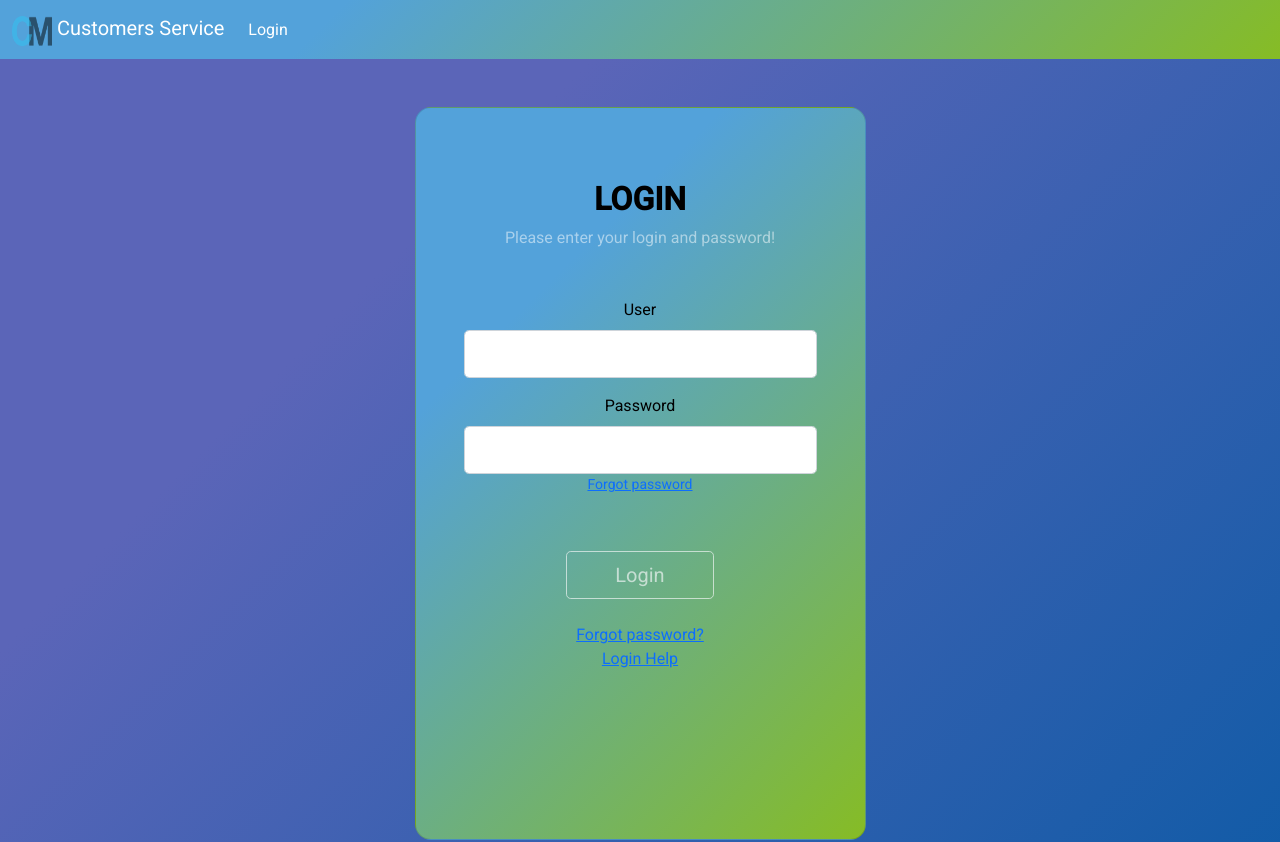
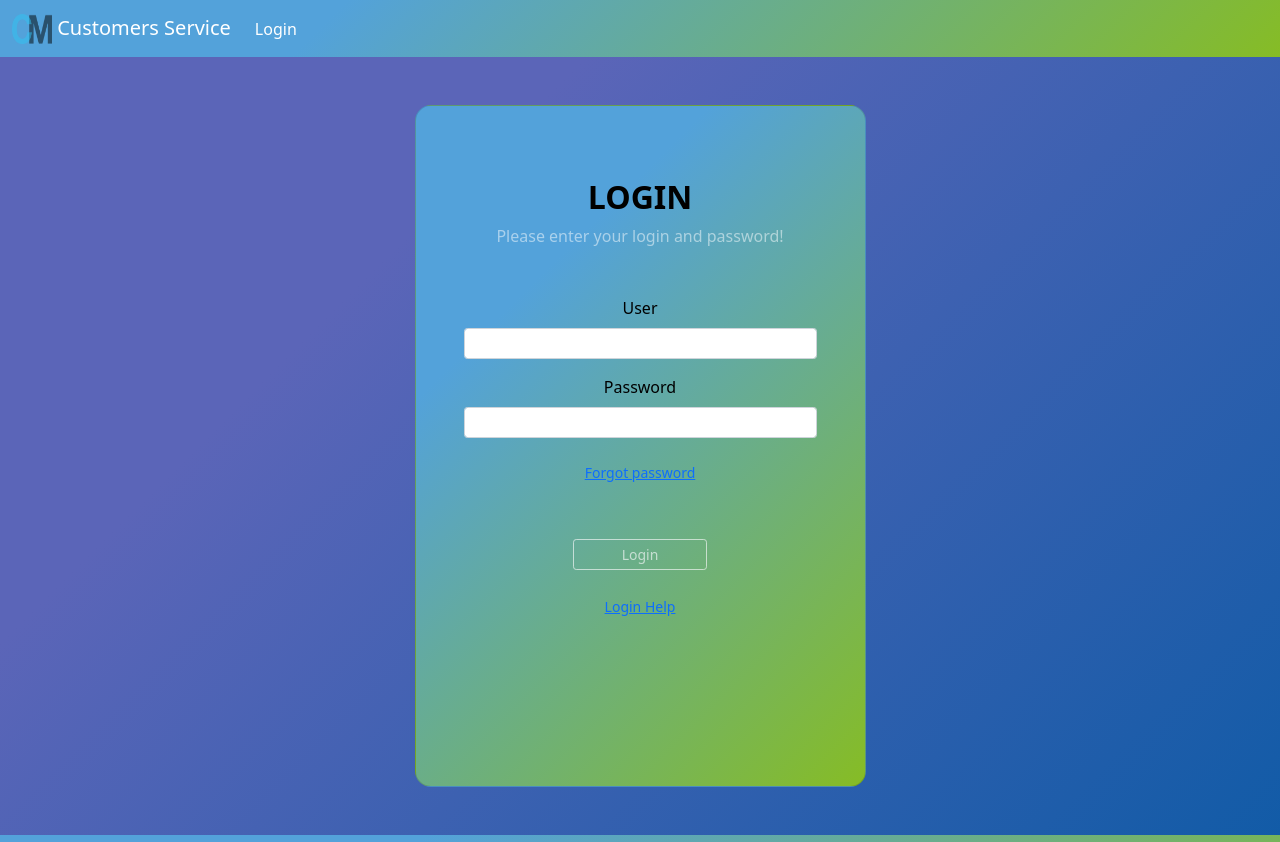
Before and after one commit to sbernal969/crmAppFrontEnd, an Angular app: page /login in a window 1280 px wide. Shown: the top 842 px of the page. Built offline with nearby package versions, Linux system fonts and the light colour scheme.

Commit message:
cambios login-help

```diff
--- a/angular.json
+++ b/angular.json
@@ -35,8 +35,7 @@
                     },
                     "configurations": {
                         "production": {
-              "budgets": [
-                {
+                            "budgets": [{
                                     "type": "initial",
                                     "maximumWarning": "500kb",
                                     "maximumError": "1mb"
@@ -47,12 +46,10 @@
                                     "maximumError": "4kb"
                                 }
                             ],
-              "fileReplacements": [
-                {
+                            "fileReplacements": [{
                                 "replace": "src/environments/environment.ts",
                                 "with": "src/environments/environment.prod.ts"
-                }
-              ],
+                            }],
                             "outputHashing": "all"
                         },
                         "development": {
@@ -96,8 +93,7 @@
                             "src/assets"
                         ],
                         "styles": [
-              "./node_modules/@angular/material/prebuilt-themes/indigo-pink.css",
-              "src/styles.css"
+                            "./node_modules/@angular/material/prebuilt-themes/indigo-pink.css"
                         ],
                         "scripts": []
                     }
--- a/package.json
+++ b/package.json
@@ -24,12 +24,15 @@
     "@angular/platform-browser": "~13.1.0",
     "@angular/platform-browser-dynamic": "~13.1.0",
     "@angular/router": "~13.1.0",
+    "@popperjs/core": "^2.11.2",
     "blueimp-md5": "^2.19.0",
     "bootstrap": "^5.1.3",
     "bootstrap-icons": "^1.7.2",
     "express": "^4.17.2",
+    "jquery": "^3.6.0",
     "mdb-ui-kit": "^3.10.1",
     "ngx-toastr": "^14.2.1",
+    "popper.js": "^1.16.1",
     "rxjs": "~7.4.0",
     "tslib": "^2.3.0",
     "zone.js": "~0.11.4"
--- a/src/app/app.component.css
+++ b/src/app/app.component.css
@@ -1,4 +1,4 @@
 #colorBody {
-  background-color: #0059a3;
-  background-image: linear-gradient(315deg, #0059a3 0%, #5b65b8 74%);
+    background-color: #0059a3;
+    background-image: linear-gradient(315deg, #0059a3 0%, #5b65b8 74%);
 }
--- a/src/app/app.component.html
+++ b/src/app/app.component.html
@@ -1,7 +1,6 @@
 <!DOCTYPE html>
 <html lang="en">
-<!DOCTYPE html>
-<html lang="en">
+<link href="https://cdn.jsdelivr.net/npm/bootstrap@5.1.3/dist/css/bootstrap.min.css" rel="stylesheet" integrity="sha384-1BmE4kWBq78iYhFldvKuhfTAU6auU8tT94WrHftjDbrCEXSU1oBoqyl2QvZ6jIW3" crossorigin="anonymous">
 
 <body>
     <div id="colorBody">
--- a/src/app/components/footer/footer.component.html
+++ b/src/app/components/footer/footer.component.html
@@ -1,3 +1,8 @@
+<!--Link Bootstrap-->
+<link rel="stylesheet" href="https://cdn.jsdelivr.net/npm/bootstrap-icons@1.5.0/font/bootstrap-icons.css">
+
+
+
 <!-- Footer -->
 <footer id="bgColorFooter" class="bg-black text-center text-white">
     <!-- Grid container -->
@@ -5,7 +10,7 @@
         <!-- Section: Social media -->
         <section class="mb-4">
             <!-- Facebook -->
-            <a class="btn btn-outline-light btn-floating m-1" href="https://es-la.facebook.com/SIIGroupChile/" role="button"><i class="bi bi-facebook"></i
+            <a class="btn btn-outline-light btn-floating m-1" href="https://es-la.facebook.com/SIIGroupChile/" role="button"><i class="bi bi-facebook" ></i
     ></a>
 
             <!-- Twitter -->
--- a/src/app/components/login/login-help/login-help.component.css
+++ b/src/app/components/login/login-help/login-help.component.css
@@ -0,0 +1,19 @@
+button {
+    background-color: rgb(137, 175, 245);
+    color: white;
+    border-radius: 0.5rem;
+    border-color: white;
+    font-family: Verdana, Geneva, Tahoma, sans-serif;
+    margin-left: auto;
+    margin-right: auto;
+}
+
+button:hover {
+    background-color: white;
+    color: rgb(74, 131, 238);
+}
+
+h2 {
+    color: rgb(74, 131, 238);
+    text-align: center;
+}
--- a/src/app/components/login/login-help/login-help.component.html
+++ b/src/app/components/login/login-help/login-help.component.html
@@ -1 +1,7 @@
-fjfdgndjfbgd
+<div>
+    <h2 mat-dialog-title>How to access correctly</h2>
+    <mat-dialog-content>1.- Enter your user name in lowercase and no space in between. <br> 2.- Enter your password. <br> 3.- If you forgot your password, click on the "forgot password" link. <br> It will be sent to you Citi email address.</mat-dialog-content>
+    <mat-dialog-actions>
+        <button mat-md-raised-button mat-dialog-close>Close</button>
+    </mat-dialog-actions>
+</div>
--- a/src/app/components/login/login-help/login-help.component.ts
+++ b/src/app/components/login/login-help/login-help.component.ts
@@ -1,4 +1,5 @@
 import { Component, OnInit } from '@angular/core';
+import { MatDialogRef } from '@angular/material/dialog';
 
 @Component({
   selector: 'app-login-help',
@@ -6,8 +7,9 @@ import { Component, OnInit } from '@angular/core';
   styleUrls: ['./login-help.component.css']
 })
 export class LoginHelpComponent implements OnInit {
+  dialog: any;
 
-  constructor() { }
+  constructor(public dialogRef: MatDialogRef<LoginHelpComponent>) { }
 
   ngOnInit(): void {
   }
--- a/src/app/components/login/login-page/login-page.component.html
+++ b/src/app/components/login/login-page/login-page.component.html
@@ -11,13 +11,13 @@
                             </p>
                             <form method="post" class="form-outline form-white mb-4">
                                 <label class="form-label" for="typeEmailX">User</label>
-                                <input class="form-control form-control-lg" type="text" name="userName" [(ngModel)]="loginForm.user.val" #user="ngModel" />
+                                <input class="form-control form-control-sm" type="text" name="userName" [(ngModel)]="loginForm.user.val" #user="ngModel" />
                                 <small class="text-light mt-1 px-2 py-1 rounded" *ngIf="!loginForm.user.isValid() && user.touched">{{ loginForm.user.error }}</small
                 >
                 <p></p>
                 <label class="form-label" for="typePasswordX">Password</label>
                 <input
-                  class="form-control form-control-lg"
+                  class="form-control form-control-sm"
                   type="password"
                   name="password"
                   [(ngModel)]="loginForm.password.val"
@@ -29,6 +29,7 @@
                   *ngIf="!loginForm.password.isValid() && password.touched"
                   >{{ loginForm.password.error }}</small
                 >
+                <br>
 
                 <p class="small mb-5 pb-lg-2">
                   <a mat-list-item routerLink="/forgot-password">
@@ -37,27 +38,20 @@
                 </p>
                 <button
                   type="button"
-                  class="btn btn-outline-light btn-lg px-5"
+                  class="btn btn-outline-light btn-sm px-5"
                   [disabled]="!isValidForm"
                   (click)="btnLogin()"
                 >
                   Login
                 </button>
-                <!-- link forgot password -->
+
+                <!-- link Login Help -->
                 <div>
                   <br>
-                  <a mat-list-item routerLink="/forgot-password">
-                    <span class="label">Forgot password?</span>
-                  </a>
-                  <br>
-                </div>
-                <div>
                   <a mat-list-item routerLink="" (click)="loginHelp()" >
-                    <span class="label">Login Help</span>
+                    <span class="label"><small>Login Help</small></span>
                                 </a>
                         </div>
-
-
                         </form>
                     </div>
                 </div>
--- a/src/app/components/login/login-page/login-page.component.ts
+++ b/src/app/components/login/login-page/login-page.component.ts
@@ -30,6 +30,7 @@ export class LoginPageComponent {
       isValid: () => boolean;
     };
   };
+  dialogRef: any;
 
   constructor(
     private loginService: LoginService,
@@ -124,7 +125,8 @@ export class LoginPageComponent {
   loginHelp(){
     const dialog = this.dialog.open(LoginHelpComponent,
     {
-      width: '800px',
+      width: '450px',
+      panelClass: 'custom-dialog-container',
     });
   }
 
--- a/src/index.html
+++ b/src/index.html
@@ -6,7 +6,7 @@
     <title>CustomersManagement</title>
     <base href="/">
     <meta name="viewport" content="width=device-width, initial-scale=1">
-    <link rel="icon" type="image/x-icon" href="favicon.ico">
+    <link rel="shortcut icon" href="/assets/img/logo2.png">
     <link href="https://cdn.jsdelivr.net/npm/bootstrap@5.1.3/dist/css/bootstrap.min.css" rel="stylesheet" integrity="sha384-1BmE4kWBq78iYhFldvKuhfTAU6auU8tT94WrHftjDbrCEXSU1oBoqyl2QvZ6jIW3" crossorigin="anonymous">
     <link rel="preconnect" href="https://fonts.gstatic.com">
     <link href="https://fonts.googleapis.com/css2?family=Roboto:wght@300;400;500&display=swap" rel="stylesheet">
--- a/src/styles.css
+++ b/src/styles.css
@@ -1,7 +1,26 @@
 /* You can add global styles to this file, and also import other style files */
 
-html, body { height: 100%; }
-body { margin: 0; font-family: Roboto, "Helvetica Neue", sans-serif; }
+html,
+body {
+    height: 100%;
+}
 
-html, body { height: 100%; }
-body { margin: 0; font-family: Roboto, "Helvetica Neue", sans-serif; }
+body {
+    margin: 0;
+    font-family: Roboto, "Helvetica Neue", sans-serif;
+}
+
+html,
+body {
+    height: 100%;
+}
+
+body {
+    margin: 0;
+    font-family: Roboto, "Helvetica Neue", sans-serif;
+}
+
+.custom-dialog-container .mat-dialog-container {
+    /* add your styles */
+    opacity: 85%;
+}
```
Also changed, not shown: 1 other file (tests, documents, lock files or other folders). Lines whose indentation alone changed are shown as unchanged.
